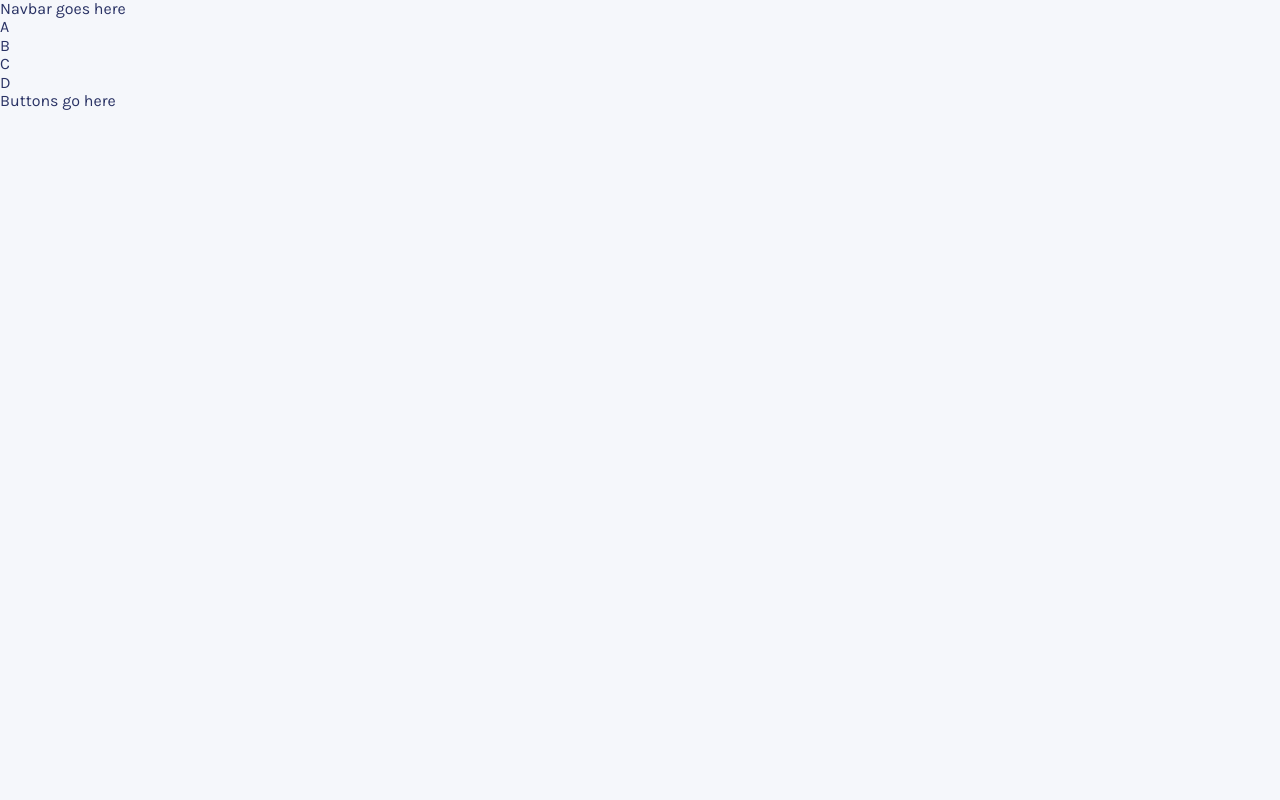
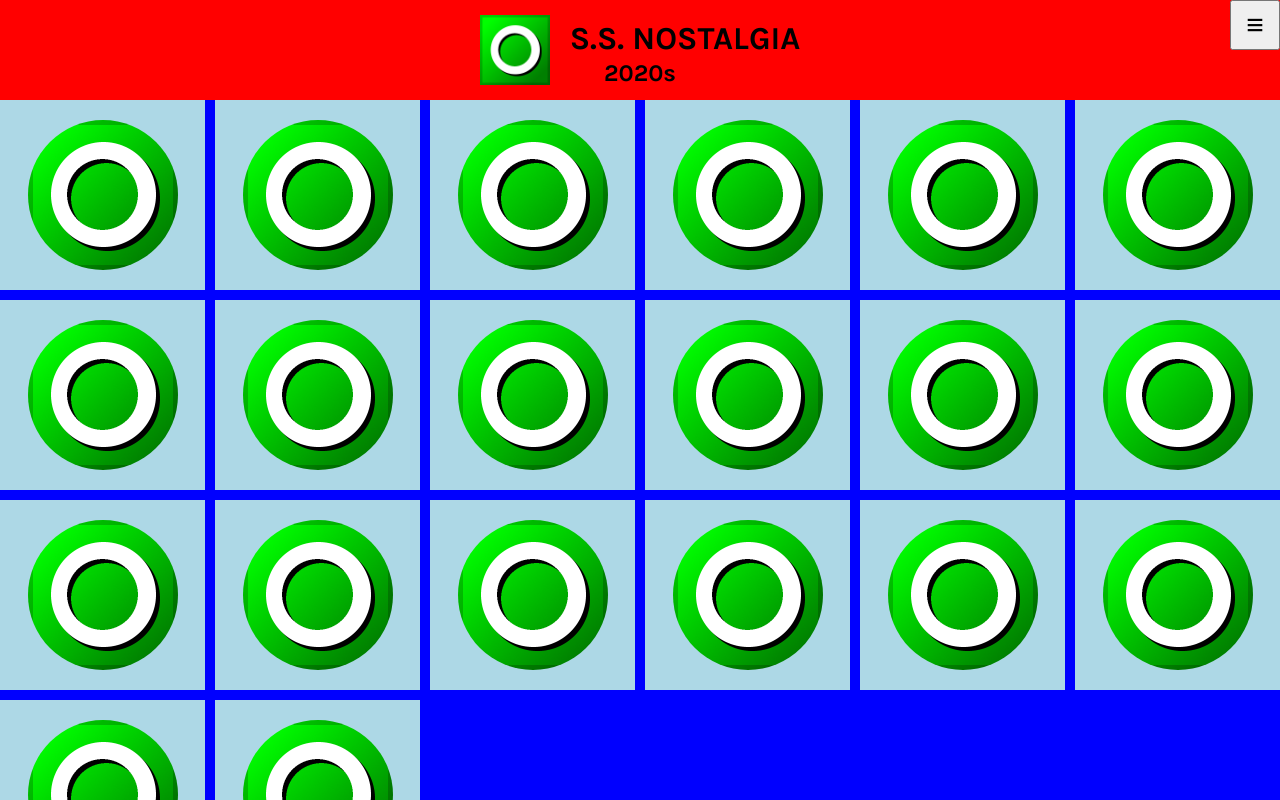
Before and after one commit to nsmckay/NostalgiaSite, a React (Vite) app: page / in a window 1280 px wide. Shown: the top 800 px of the page. Built offline with nearby package versions, Linux system fonts and the light colour scheme.

Commit message:
custom components for random items & footer buttons, and basic HTML & CSS for main grid & navbars

```diff
--- a/Footer.jsx
+++ b/Footer.jsx
@@ -1,10 +1,18 @@
 import React from "react"
+import FooterButton from "./FooterButton"
 
 export default function Footer() {
     return(
         <footer>
             <nav>
-                Buttons go here
+                <FooterButton />
+                <FooterButton />
+                <FooterButton />
+                <FooterButton />
+                <FooterButton />
+                <FooterButton />
+                <FooterButton />
+                <FooterButton />
             </nav>
         </footer>
     )
--- /dev/null
+++ b/FooterButton.jsx
@@ -0,0 +1,9 @@
+import React from "react"
+
+export default function FooterButton() {
+    return(
+        <span>
+            <button>Button</button>
+        </span>
+    )
+}
--- a/Header.jsx
+++ b/Header.jsx
@@ -4,8 +4,16 @@ export default function Header() {
     return(
         <header>
             <nav>
-                Navbar goes here
+                <div></div>
+                <div id="heading-display">
+                    <img src="placeHolder.png" height="50" width="50"/>
+                    <h1>S.S. NOSTALGIA</h1>
+                </div>
+                <button>≡</button>
             </nav>
+            <div id="decade-display">
+                <h2>2020s</h2>
+            </div>
         </header>
     )
 }
--- a/MainGrid.jsx
+++ b/MainGrid.jsx
@@ -1,13 +1,33 @@
 import React from "react"
+import RandomItem from "./RandomItem"
 
 export default function MainGrid() {
     return(
         <main>
             <div id="ran-grid">
-                <div>A</div>
-                <div>B</div>
-                <div>C</div>
-                <div>D</div>
+                <RandomItem />
+                <RandomItem />
+                <RandomItem />
+                <RandomItem />
+                <RandomItem />
+                <RandomItem />
+                <RandomItem />
+                <RandomItem />
+                <RandomItem />
+                <RandomItem />
+                <RandomItem />
+                <RandomItem />
+                <RandomItem />
+                <RandomItem />
+                <RandomItem />
+                <RandomItem />
+                <RandomItem />
+                <RandomItem />
+                <RandomItem />
+                <RandomItem />
+            </div>
+            <div id="item-info">
+                <p>ITEM INFO</p>
             </div>
         </main>
     )
--- /dev/null
+++ b/RandomItem.jsx
@@ -0,0 +1,9 @@
+import React from "react"
+
+export default function RandomItem() {
+    return(
+        <div class="ran-item">
+            <img src="placeHolder.png"/>
+        </div>
+    )
+}
--- a/style.css
+++ b/style.css
@@ -4,8 +4,93 @@
 }
 
 body {
-    color: #293264;
+    color: black;
     background-color: #F5F7FB;
+}
+
+header {
+    display: flex;
+    flex-direction: column;
+    align-items: center;
+    background-color: red;
+    height: 100px;
+}
+
+header nav {
+    position: relative;
+    display: flex;
+    flex-direction: row;
+    justify-content: space-around;
+    height: 50px;
+    width: 100%;
+}
+
+header nav img {
+    height: 70px;
+    width: 70px;
+    margin-top: 15px;
+}
+
+header button {
+    position: absolute;
+    top: 0px;
+    right: 0px;
+    height: 50px;
+    width: 50px;
+    font-size: 30px;
+}
+
+h1 {
+    margin-left: 20px;
+}
+
+#heading-display {
+    display: flex;
+    flex-direction: row;
+    position: absolute;
+}
+
+#decade-display {
+    margin-top: 40px;
+}
+
+footer {
+    display: flex;
+    flex-direction: column;
+    align-items: center;
+    justify-content: center;
+    background-color: red;
+    height: 100px;
+}
+
+footer button {
+    margin: 10px;
+}
+
+#ran-grid {
+    display: grid;
+    grid-template-columns: repeat(6, 1fr);
+    gap: 10px;
+    grid-auto-rows: minmax(100px, auto);
+    background-color: blue;
+}
+
+.ran-item {
+    display: flex;
+    flex-direction: row;
+    justify-content: center;
+    padding: 20px;
+    background-color: lightblue;
+}
+
+.ran-item img {
+    height: 150px;
+    width: 150px;
+    border-radius: 50%;
+}
+
+#item-info {
+    display: none;
 }
 
 #intro {
```
Also changed, not shown: placeHolder.png (added).
